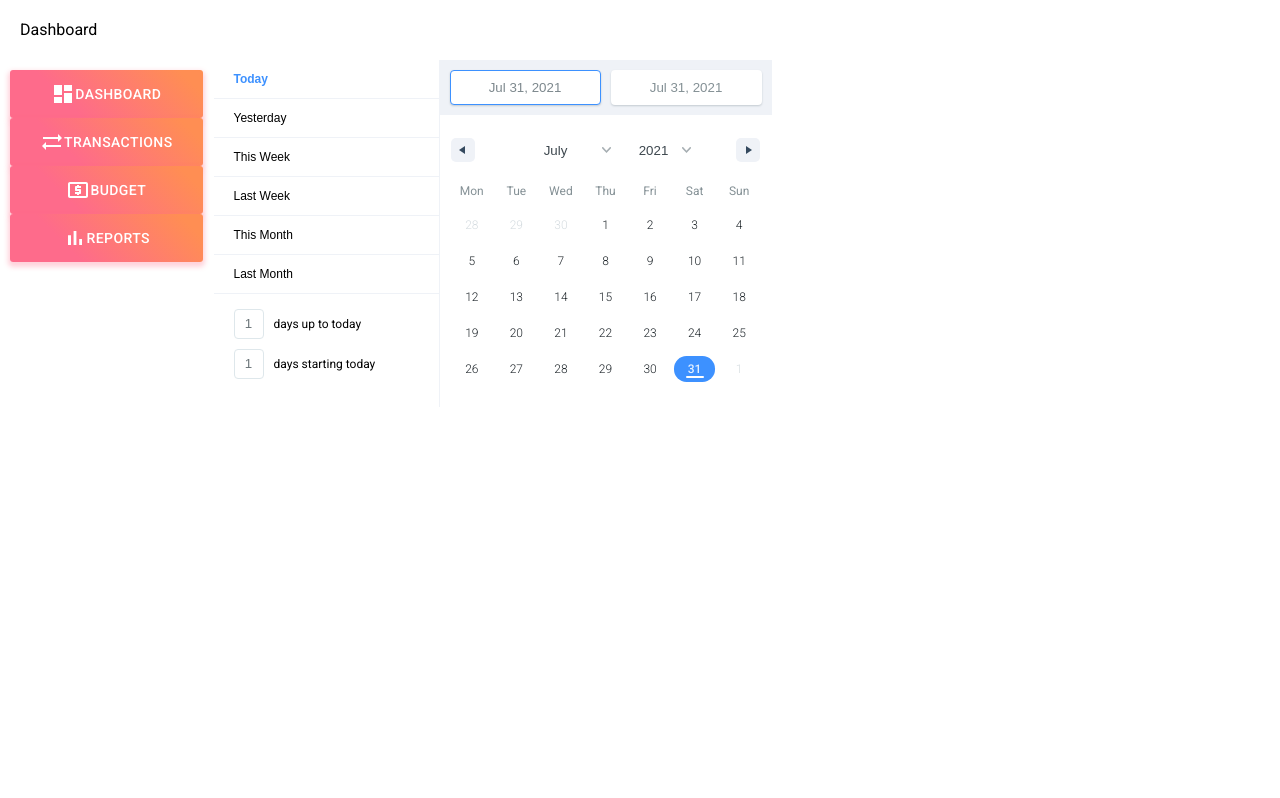
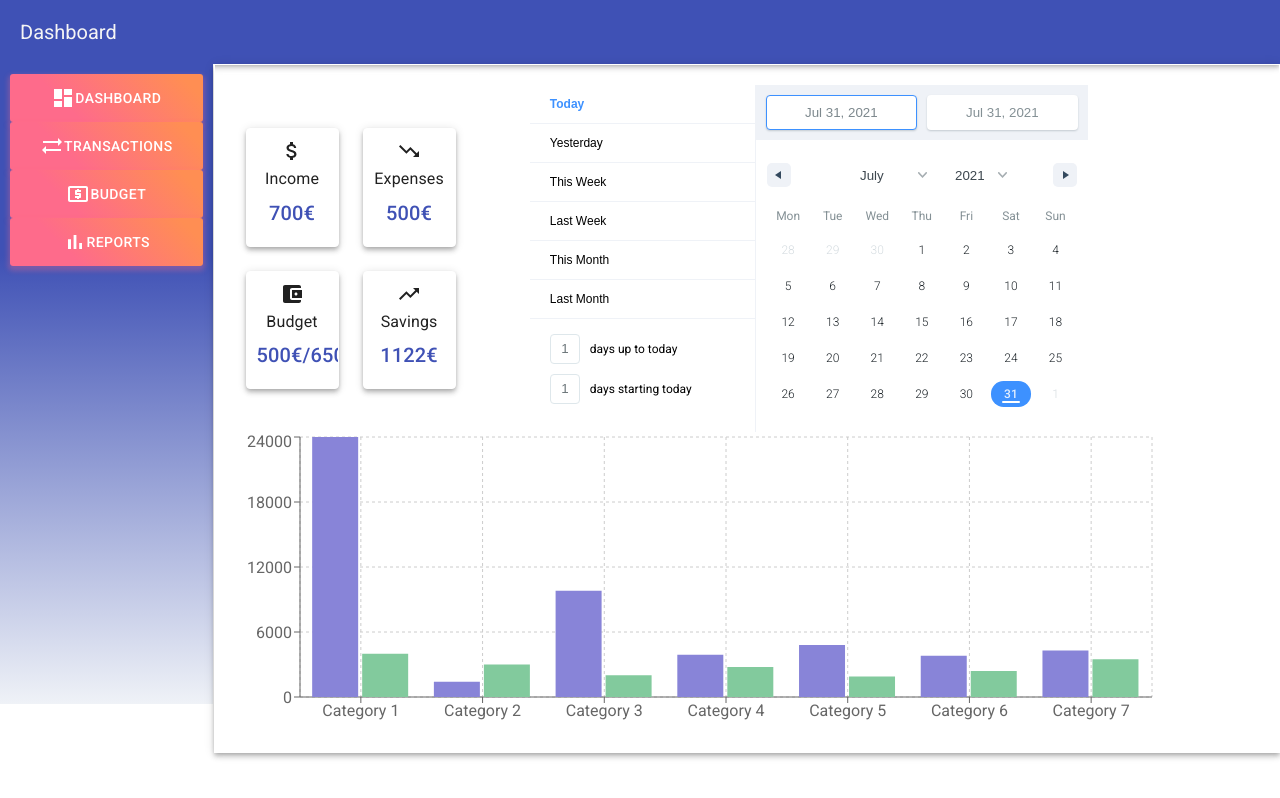
Before and after one commit to CardoTisler/Behemoth, a React (Create React App) app: page / in a window 1280 px wide. Built offline with nearby package versions, Linux system fonts and the light colour scheme.

Commit message:
added barchart and some visual tweaks

```diff
--- a/package.json
+++ b/package.json
@@ -16,6 +16,7 @@
     "react-dom": "^17.0.2",
     "react-minimal-datetime-range": "^1.6.0",
     "react-scripts": "4.0.3",
+    "recharts": "^2.0.10",
     "web-vitals": "^1.1.2"
   },
   "scripts": {
--- a/src/App.css
+++ b/src/App.css
@@ -20,15 +20,6 @@ body {
   display: flex;
   flex-direction: row;
 }
-.banner{
-  text-align: left;
-  padding: 20px;
-
-  border-bottom: solid;
-  border-bottom-width: 1px;
-  border-color: white;
-
-}
 
 nav{
   list-style-type: none;
@@ -37,6 +28,4 @@ nav{
   border-right: solid;
   border-right-width: 1px;
   border-color: white;
-
-  height: 50vh;
 }
--- a/src/components/Banner.js
+++ b/src/components/Banner.js
@@ -1,11 +1,26 @@
 import React from 'react'
 import PropTypes from 'prop-types'
+import { makeStyles, Box } from '@material-ui/core'
+
+
+
+const useStyles = makeStyles({
+    root: {
+        backgroundColor: '#3f51b5',
+        textAlign: 'left',
+        padding: '20px',
+        fontSize: 20,
+        color: 'whitesmoke'
+    }
+})
 
 const Banner = (props) => {
+    const classes = useStyles()
+
     return (
-        <div className='banner'>
+        <Box className={classes.root} boxShadow={4}>
             {props.title}
-        </div>
+        </Box>
     )
 }
 
--- a/src/components/NavigationBar.js
+++ b/src/components/NavigationBar.js
@@ -7,10 +7,19 @@ import SyncAltIcon from '@material-ui/icons/SyncAlt';
 import LocalAtmIcon from '@material-ui/icons/LocalAtm';
 import BarChartIcon from '@material-ui/icons/BarChart';
 
+
+const useStyles = makeStyles({
+    root: {
+        background: 'linear-gradient(180deg , #3f51b5 30%, #eff2f7 100%)',
+        height: '80vh'
+    }
+})
+
 const NavigationBar = (props) => {
+    const classes = useStyles()
 
     return (
-        <nav>
+        <nav className={classes.root}>
             <ButtonGroup orientation='vertical'>
                 <NavButton text='Dashboard' icon={<DashboardIcon />} onClick={props.onButtonClick}/>
                 <NavButton text='Transactions' icon={<SyncAltIcon />} onClick={props.onButtonClick}/>
--- a/src/components/dashboard/Dashboard.js
+++ b/src/components/dashboard/Dashboard.js
@@ -1,12 +1,45 @@
 import React from 'react'
 import DateFilter from './DateFilter'
+import Summary from './Summary'
+import {makeStyles, Box} from '@material-ui/core'
+import Graph from './Graph'
+
+const useStyles = makeStyles({
+    root: {
+        display: 'flex',
+        flexDirection: 'column',
+        justifyContent: 'space-evenly',
+        border: 'solid',
+        borderWidth: '1px',
+        borderColor: 'white',
+        textAlign: 'center',
+        width: '100%',
+        padding: '20px'
+    },
+    header: {
+        display: 'flex',
+        flexDirection: 'row'
+    },
+    graph: {
+        border: 'solid',
+        borderColor: 'white',
+        borderWidth: '1px',
+
+    }
+})
 
 const Dashboard = () => {
+    const classes = useStyles();
+
     return (
-        <div>
+        <Box className={classes.root} boxShadow={4}>
+            <div className={classes.header}>
+                <Summary />
+                <DateFilter />
+            </div>
 
-            <DateFilter />
-        </div>
+            <Graph className={classes.graph}/>
+        </Box>
     )
 }
 
--- a/src/components/dashboard/DateFilter.js
+++ b/src/components/dashboard/DateFilter.js
@@ -1,9 +1,6 @@
 import 'react-date-range/dist/styles.css'; // main style file
 import 'react-date-range/dist/theme/default.css'; // theme css file
 import {DateRangePicker} from 'react-date-range'
-
-import DateFnsUtils from '@date-io/date-fns';
-import { MuiPickersUtilsProvider } from '@material-ui/pickers';
 
 const DateFilter = () => {
     const handleSelect = (date) => {
--- a/src/components/dashboard/Graph.js
+++ b/src/components/dashboard/Graph.js
@@ -0,0 +1,44 @@
+import { BarChart, Bar, CartesianGrid, XAxis, YAxis, Tooltip, Legend, ResponsiveContainer } from "recharts"
+// import { Bar } from "recharts"
+
+const data = [
+    {
+        name: 'Category 1', uv: 4000, pv: 24000, amt: 2400
+    },
+    {
+		name: 'Category 2', uv: 3000, pv: 1398, amt: 2210,
+	},
+	{
+		name: 'Category 3', uv: 2000, pv: 9800, amt: 2290,
+	},
+	{
+		name: 'Category 4', uv: 2780, pv: 3908, amt: 2000,
+	},
+	{
+		name: 'Category 5', uv: 1890, pv: 4800, amt: 2181,
+	},
+	{
+		name: 'Category 6', uv: 2390, pv: 3800, amt: 2500,
+	},
+	{
+		name: 'Category 7', uv: 3490, pv: 4300, amt: 2100,
+	}
+]
+
+const Graph = () => {
+    return (
+        <ResponsiveContainer width='90%' height={300}>
+            <BarChart data={data}>
+                <CartesianGrid strokeDasharray="3 3" />
+                <XAxis dataKey="name" />
+                <YAxis />
+                {/* <Tooltip /> */}
+                {/* <Legend /> */}
+                <Bar dataKey="pv" fill="#8884d8" />
+                <Bar dataKey="uv" fill="#82ca9d" />
+            </BarChart>
+        </ResponsiveContainer>
+    )
+}
+
+export default Graph
--- /dev/null
+++ b/src/components/dashboard/Summary.js
@@ -0,0 +1,62 @@
+import SummaryElement from './SummaryElement'
+import {Grid} from '@material-ui/core'
+import {makeStyles} from '@material-ui/core'
+
+import AttachMoneyIcon from '@material-ui/icons/AttachMoney';
+import TrendingDownIcon from '@material-ui/icons/TrendingDown';
+import TrendingUpIcon from '@material-ui/icons/TrendingUp';
+import AccountBalanceWalletIcon from '@material-ui/icons/AccountBalanceWallet';
+
+const useStyles = makeStyles({
+    root: {
+        width: '25%',
+        marginRight: '5%',
+        padding: 10,
+        border: 'solid',
+        borderColor: 'white',
+        borderWidth: 1,
+        alignContent: 'center'
+    }
+})
+
+const Summary = () => {
+    const classes = useStyles();
+
+    return (
+        <Grid container spacing={3} className={classes.root}>
+            <Grid item xs={6} md={6} >
+                <SummaryElement
+                text='Income'
+                icon={<AttachMoneyIcon />}
+                value='700€'
+                color='primary'/>
+            </Grid>
+
+            <Grid item xs={6} md={6} >
+                <SummaryElement
+                text='Expenses'
+                icon={<TrendingDownIcon />}
+                value='500€'
+                color='primary'/>
+            </Grid>
+
+            <Grid item xs={6} md={6} >
+                <SummaryElement
+                text='Budget'
+                icon={<AccountBalanceWalletIcon />}
+                value='500€/650€'
+                color='primary'/>
+            </Grid>
+
+            <Grid item xs={6} md={6} >
+                <SummaryElement
+                text='Savings'
+                icon={<TrendingUpIcon />}
+                value='1122€'
+                color='primary'/>
+            </Grid>
+        </Grid>
+    )
+}
+
+export default Summary
--- a/src/components/dashboard/SummaryElement.js
+++ b/src/components/dashboard/SummaryElement.js
@@ -0,0 +1,47 @@
+import { makeStyles } from '@material-ui/core/styles';
+import Card from '@material-ui/core/Card';
+import Typography from '@material-ui/core/Typography';
+import PropTypes from 'prop-types'
+
+const useStyles = makeStyles({
+    root: {
+        border: 'solid',
+        borderWidth: '1px',
+        borderColor: 'white',
+        textAlign: 'center',
+        width: '100%',
+        padding: 10
+    }
+})
+
+const SummaryElement = (props) => {
+    const classes = useStyles();
+
+    return (
+        <Card className={classes.root} elevation={4}>
+            {props.icon}
+            <Typography gutterBottom variant="body1" component="h2">
+                {props.text}
+            </Typography>
+            <Typography gutterBottom variant='h6' component='h2' color={props.color}>
+                {props.value}
+            </Typography>
+
+        </Card>
+    )
+}
+
+SummaryElement.defaultProps = {
+    text: 'defaultText',
+    value: '-----',
+    color: 'error'
+}
+
+SummaryElement.propTypes = {
+    text: PropTypes.string,
+    value: PropTypes.string,
+    color: PropTypes.string,
+    icon: PropTypes.element
+}
+
+export default SummaryElement
```
Also changed, not shown: 1 other file (tests, documents, lock files or other folders).
